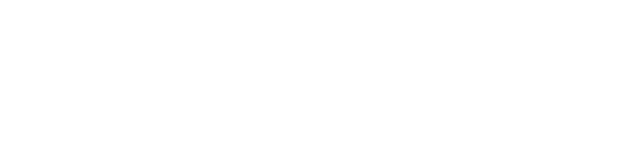
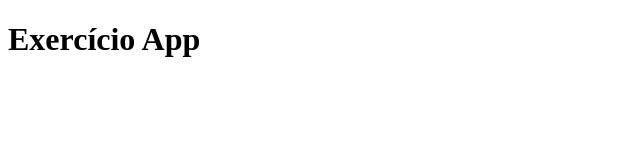
Before and after one commit to Minatto95/trybe-exercicios, a plain HTML site: page index.html in a window 1280 px wide. Shown: the whole page, without its empty margins (0-640 px from the left). Drawn offline with Linux system fonts and the light colour scheme.

Commit message:
adicionado um header na página

```diff
--- a/index.html
+++ b/index.html
@@ -7,6 +7,8 @@
     <title>Exercício trybe</title>
 </head>
 <body>
-
+    <header>
+        <h1>Exercício App</h1>
+    </header>
 </body>
 </html>
```
